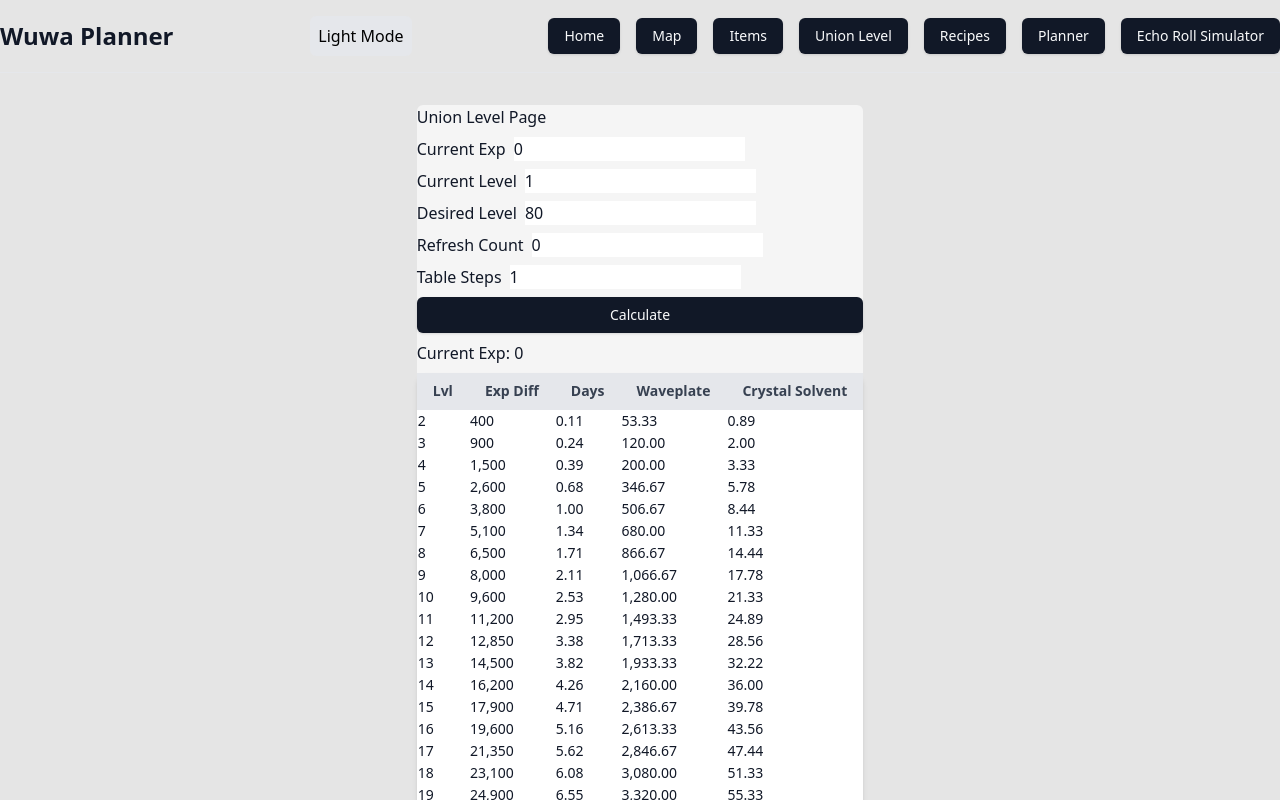
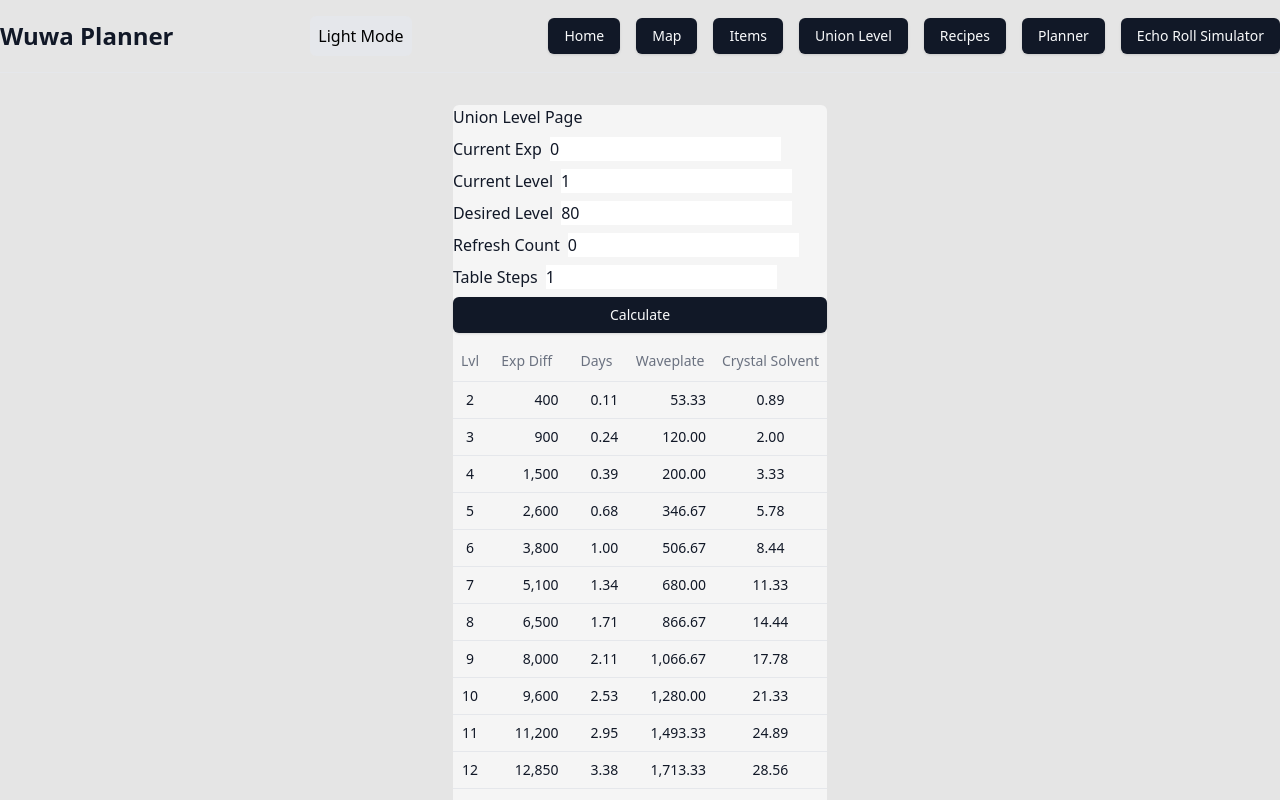
Before and after one commit to mcpie87/WaveTools, a Next.js app: page /union-level in a window 1280 px wide. Both pictures are taken after a click on the button "Calculate". Shown: the top 800 px of the page. Built offline with nearby package versions, Linux system fonts and the light colour scheme.

Commit message:
added shadcn table

```diff
--- a/package.json
+++ b/package.json
@@ -10,7 +10,8 @@
     "test": "jest"
   },
   "dependencies": {
-    "@hookform/resolvers": "^4.1.2",
+    "@hookform/resolvers": "^4.1.3",
+    "@radix-ui/react-label": "^2.1.3",
     "@radix-ui/react-slot": "^1.2.0",
     "@radix-ui/react-toggle": "^1.1.3",
     "@xstate/react": "^5.0.2",
--- a/src/app/union-level/page.tsx
+++ b/src/app/union-level/page.tsx
@@ -7,6 +7,7 @@ import { Button } from "@/components/ui/button";
 import LocalStorageService from "@/services/LocalStorageService";
 import { UnionLevelPageData } from "@/types/unionLevelDataTypes";
 import { useEffect } from "react";
+import { Table, TableBody, TableCell, TableHead, TableHeader, TableRow } from "@/components/ui/table";
 
 const storageService = new LocalStorageService("union_levels");
 
@@ -71,13 +72,13 @@ export default function UnionLevelPage() {
       const crystalSolventNeeded = waveplateNeeded / 60;
 
       return (
-        <tr key={i}>
-          <td>{i}</td>
-          <td>{formatNumber(expDiff)}</td>
-          <td>{formatNumber(daysNeeded.toFixed(2))}</td>
-          <td>{formatNumber(waveplateNeeded.toFixed(2))}</td>
-          <td>{formatNumber(crystalSolventNeeded.toFixed(2))}</td>
-        </tr>
+        <TableRow key={i}>
+          <TableCell className="text-center">{i}</TableCell>
+          <TableCell className="text-right">{formatNumber(expDiff)}</TableCell>
+          <TableCell className="text-right">{formatNumber(daysNeeded.toFixed(2))}</TableCell>
+          <TableCell className="text-right">{formatNumber(waveplateNeeded.toFixed(2))}</TableCell>
+          <TableCell className="text-center">{formatNumber(crystalSolventNeeded.toFixed(2))}</TableCell>
+        </TableRow>
       )
     }
     const inc = Math.min(80, Math.max(tableSteps, 1));
@@ -94,72 +95,42 @@ export default function UnionLevelPage() {
       <h1>Union Level Page</h1>
       <div className="bg-base-200 flex flex-col gap-2">
         <form className="flex flex-col gap-2">
-          <div className="flex flex-row gap-2">
-            <label htmlFor="currentExp">Current Exp</label>
-            <input
-              type="number"
-              id="currentExp"
-              value={unionLevelData.currentExp}
-              onChange={(e) => updateCurrentExp(parseInt(e.target.value))}
-            />
-          </div>
-          <div className="flex flex-row gap-2">
-            <label htmlFor="currentLevel">Current Level</label>
-            <input
-              type="number"
-              id="currentLevel"
-              value={unionLevelData.currentLevel}
-              onChange={(e) => updateCurrentLevel(parseInt(e.target.value))}
-            />
-          </div>
-          <div className="flex flex-row gap-2">
-            <label htmlFor="desiredLevel">Desired Level</label>
-            <input
-              type="number"
-              id="desiredLevel"
-              value={unionLevelData.desiredLevel}
-              onChange={(e) => updateDesiredLevel(parseInt(e.target.value))}
-            />
-          </div>
-          <div className="flex flex-row gap-2">
-            <label htmlFor="refreshCount">Refresh Count</label>
-            <input
-              type="number"
-              id="refreshCount"
-              value={unionLevelData.refreshCount}
-              onChange={(e) => updateRefreshCount(parseInt(e.target.value))}
-            />
-          </div>
-          <div className="flex flex-row gap-2">
-            <label htmlFor="tableSteps">Table Steps</label>
-            <input
-              type="number"
-              id="tableSteps"
-              value={unionLevelData.tableSteps}
-              onChange={(e) => updateTableSteps(parseInt(e.target.value))}
-            />
-          </div>
+          {[
+            ["Current Exp", "currentExp", unionLevelData.currentExp, updateCurrentExp],
+            ["Current Level", "currentLevel", unionLevelData.currentLevel, updateCurrentLevel],
+            ["Desired Level", "desiredLevel", unionLevelData.desiredLevel, updateDesiredLevel],
+            ["Refresh Count", "refreshCount", unionLevelData.refreshCount, updateRefreshCount],
+            ["Table Steps", "tableSteps", unionLevelData.tableSteps, updateTableSteps],
+          ].map(([label, field, value, onChange]) => (
+            <div key={field as string} className="flex flex-row gap-2">
+              <label htmlFor={field as string}>{label as string}</label>
+              <input
+                type="number"
+                id={field as string}
+                value={value as number}
+                onChange={(e) => (onChange as (value: number) => void)(parseInt(e.target.value))}
+              />
+            </div>
+          ))}
           <Button onClick={calculate}>Calculate</Button>
         </form>
       </div>
       <div className="flex flex-col gap-2">
-        <div>Current Exp: {unionLevelData.currentExp}</div>
-        <table className="overflow-x-auto bg-white shadow-md rounded-lg text-sm">
-          <thead className="bg-gray-200 text-gray-700">
-            <tr>
-              <th className="px-4 py-2 border-b">Lvl</th>
-              <th className="px-4 py-2 border-b">Exp Diff</th>
-              <th className="px-4 py-2 border-b">Days</th>
-              <th className="px-4 py-2 border-b">Waveplate</th>
-              <th className="px-4 py-2 border-b">Crystal Solvent</th>
-            </tr>
-          </thead>
-
-          <tbody>
+        <Table>
+          <TableHeader>
+            <TableRow>
+              <TableHead className="text-center">Lvl</TableHead>
+              <TableHead className="text-center">Exp Diff</TableHead>
+              <TableHead className="text-center">Days</TableHead>
+              <TableHead className="text-center">Waveplate</TableHead>
+              <TableHead className="text-center">Crystal Solvent</TableHead>
+            </TableRow>
+          </TableHeader>
+          <TableBody>
             {displayedRows}
-          </tbody>
-        </table>
+          </TableBody>
+        </Table>
       </div>
-    </div>
+    </div >
   );
 }
--- a/src/components/ui/button.tsx
+++ b/src/components/ui/button.tsx
@@ -36,7 +36,7 @@ const buttonVariants = cva(
 
 export interface ButtonProps
   extends React.ButtonHTMLAttributes<HTMLButtonElement>,
-  VariantProps<typeof buttonVariants> {
+    VariantProps<typeof buttonVariants> {
   asChild?: boolean
 }
 
--- /dev/null
+++ b/src/components/ui/label.tsx
@@ -0,0 +1,26 @@
+"use client"
+
+import * as React from "react"
+import * as LabelPrimitive from "@radix-ui/react-label"
+import { cva, type VariantProps } from "class-variance-authority"
+
+import { cn } from "@/lib/utils"
+
+const labelVariants = cva(
+  "text-sm font-medium leading-none peer-disabled:cursor-not-allowed peer-disabled:opacity-70"
+)
+
+const Label = React.forwardRef<
+  React.ElementRef<typeof LabelPrimitive.Root>,
+  React.ComponentPropsWithoutRef<typeof LabelPrimitive.Root> &
+    VariantProps<typeof labelVariants>
+>(({ className, ...props }, ref) => (
+  <LabelPrimitive.Root
+    ref={ref}
+    className={cn(labelVariants(), className)}
+    {...props}
+  />
+))
+Label.displayName = LabelPrimitive.Root.displayName
+
+export { Label }
--- /dev/null
+++ b/src/components/ui/table.tsx
@@ -0,0 +1,120 @@
+import * as React from "react"
+
+import { cn } from "@/lib/utils"
+
+const Table = React.forwardRef<
+  HTMLTableElement,
+  React.HTMLAttributes<HTMLTableElement>
+>(({ className, ...props }, ref) => (
+  <div className="relative w-full overflow-auto">
+    <table
+      ref={ref}
+      className={cn("w-full caption-bottom text-sm", className)}
+      {...props}
+    />
+  </div>
+))
+Table.displayName = "Table"
+
+const TableHeader = React.forwardRef<
+  HTMLTableSectionElement,
+  React.HTMLAttributes<HTMLTableSectionElement>
+>(({ className, ...props }, ref) => (
+  <thead ref={ref} className={cn("[&_tr]:border-b", className)} {...props} />
+))
+TableHeader.displayName = "TableHeader"
+
+const TableBody = React.forwardRef<
+  HTMLTableSectionElement,
+  React.HTMLAttributes<HTMLTableSectionElement>
+>(({ className, ...props }, ref) => (
+  <tbody
+    ref={ref}
+    className={cn("[&_tr:last-child]:border-0", className)}
+    {...props}
+  />
+))
+TableBody.displayName = "TableBody"
+
+const TableFooter = React.forwardRef<
+  HTMLTableSectionElement,
+  React.HTMLAttributes<HTMLTableSectionElement>
+>(({ className, ...props }, ref) => (
+  <tfoot
+    ref={ref}
+    className={cn(
+      "border-t bg-muted/50 font-medium [&>tr]:last:border-b-0",
+      className
+    )}
+    {...props}
+  />
+))
+TableFooter.displayName = "TableFooter"
+
+const TableRow = React.forwardRef<
+  HTMLTableRowElement,
+  React.HTMLAttributes<HTMLTableRowElement>
+>(({ className, ...props }, ref) => (
+  <tr
+    ref={ref}
+    className={cn(
+      "border-b transition-colors hover:bg-muted/50 data-[state=selected]:bg-muted",
+      className
+    )}
+    {...props}
+  />
+))
+TableRow.displayName = "TableRow"
+
+const TableHead = React.forwardRef<
+  HTMLTableCellElement,
+  React.ThHTMLAttributes<HTMLTableCellElement>
+>(({ className, ...props }, ref) => (
+  <th
+    ref={ref}
+    className={cn(
+      "h-10 px-2 text-left align-middle font-medium text-muted-foreground [&:has([role=checkbox])]:pr-0 [&>[role=checkbox]]:translate-y-[2px]",
+      className
+    )}
+    {...props}
+  />
+))
+TableHead.displayName = "TableHead"
+
+const TableCell = React.forwardRef<
+  HTMLTableCellElement,
+  React.TdHTMLAttributes<HTMLTableCellElement>
+>(({ className, ...props }, ref) => (
+  <td
+    ref={ref}
+    className={cn(
+      "p-2 align-middle [&:has([role=checkbox])]:pr-0 [&>[role=checkbox]]:translate-y-[2px]",
+      className
+    )}
+    {...props}
+  />
+))
+TableCell.displayName = "TableCell"
+
+const TableCaption = React.forwardRef<
+  HTMLTableCaptionElement,
+  React.HTMLAttributes<HTMLTableCaptionElement>
+>(({ className, ...props }, ref) => (
+  <caption
+    ref={ref}
+    className={cn("mt-4 text-sm text-muted-foreground", className)}
+    {...props}
+  />
+))
+TableCaption.displayName = "TableCaption"
+
+export {
+  Table,
+  TableHeader,
+  TableBody,
+  TableFooter,
+  TableHead,
+  TableRow,
+  TableCell,
+  TableCaption,
+}
```
Also changed, not shown: src/components/ui/form.tsx (added, +178 -0 lines), 1 other file (tests, documents, lock files or other folders).
